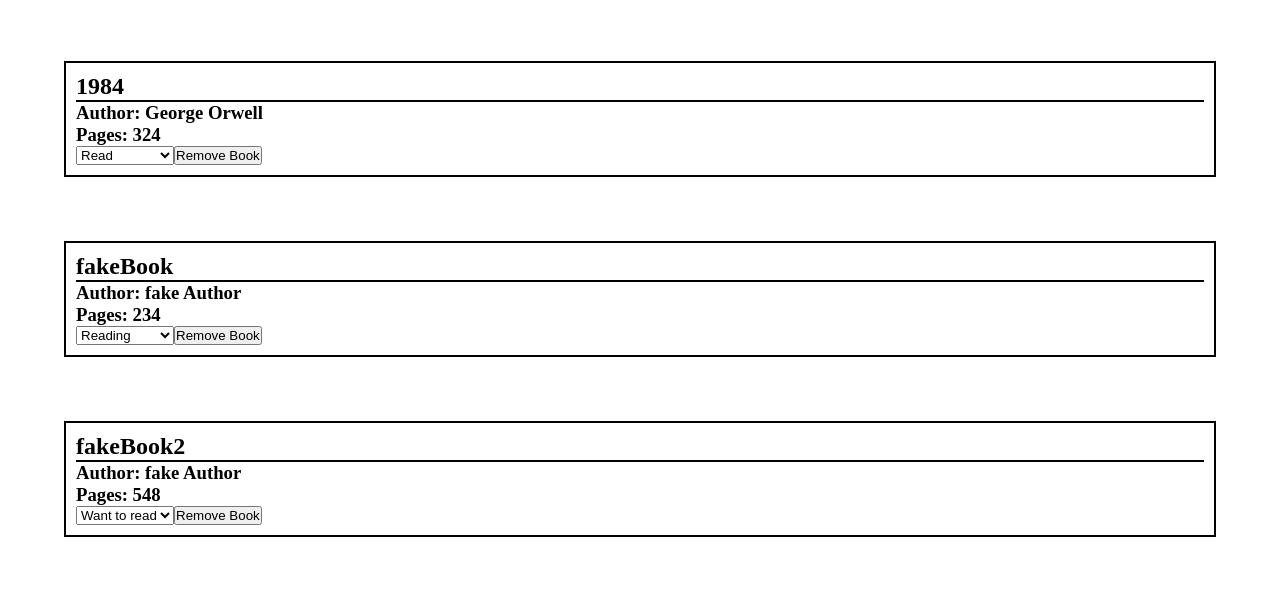
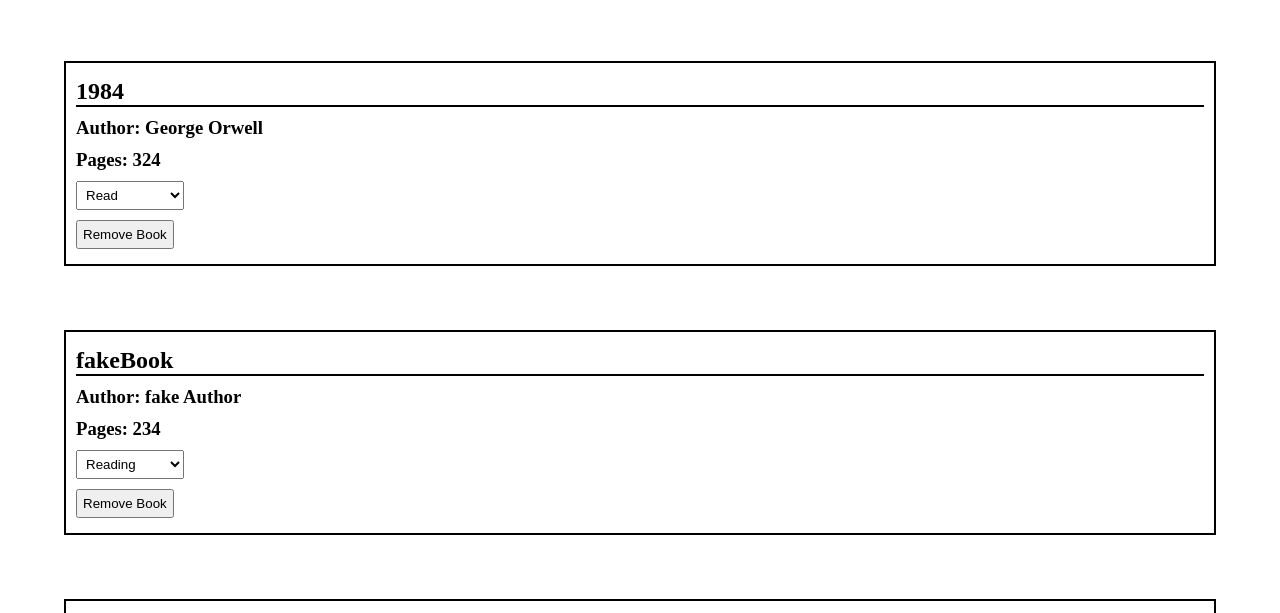
Before and after one commit to Jeff496/MyLibrary, a website built with webpack: page src/index.html in a window 1280 px wide. Both pictures are taken after a click on the item "My Books". Shown: the part 160-773 px from the top of the page. Built offline with nearby package versions, Linux system fonts and the light colour scheme.

Commit message:
book card styling

```diff
--- a/src/styles.css
+++ b/src/styles.css
@@ -43,6 +43,18 @@
     margin: 5%;
     padding: 10px;
     border: rgba(0, 0, 0, 1) solid 2px;
+    display: flex;
+    flex-direction: column;
+}
+
+.bookCard > * {
+    margin: 5px 0;
+}
+
+.bookCard select,
+.bookCard button {
+    width: fit-content;
+    padding: 5px;
 }
 
 .bookCard h2 {
```
